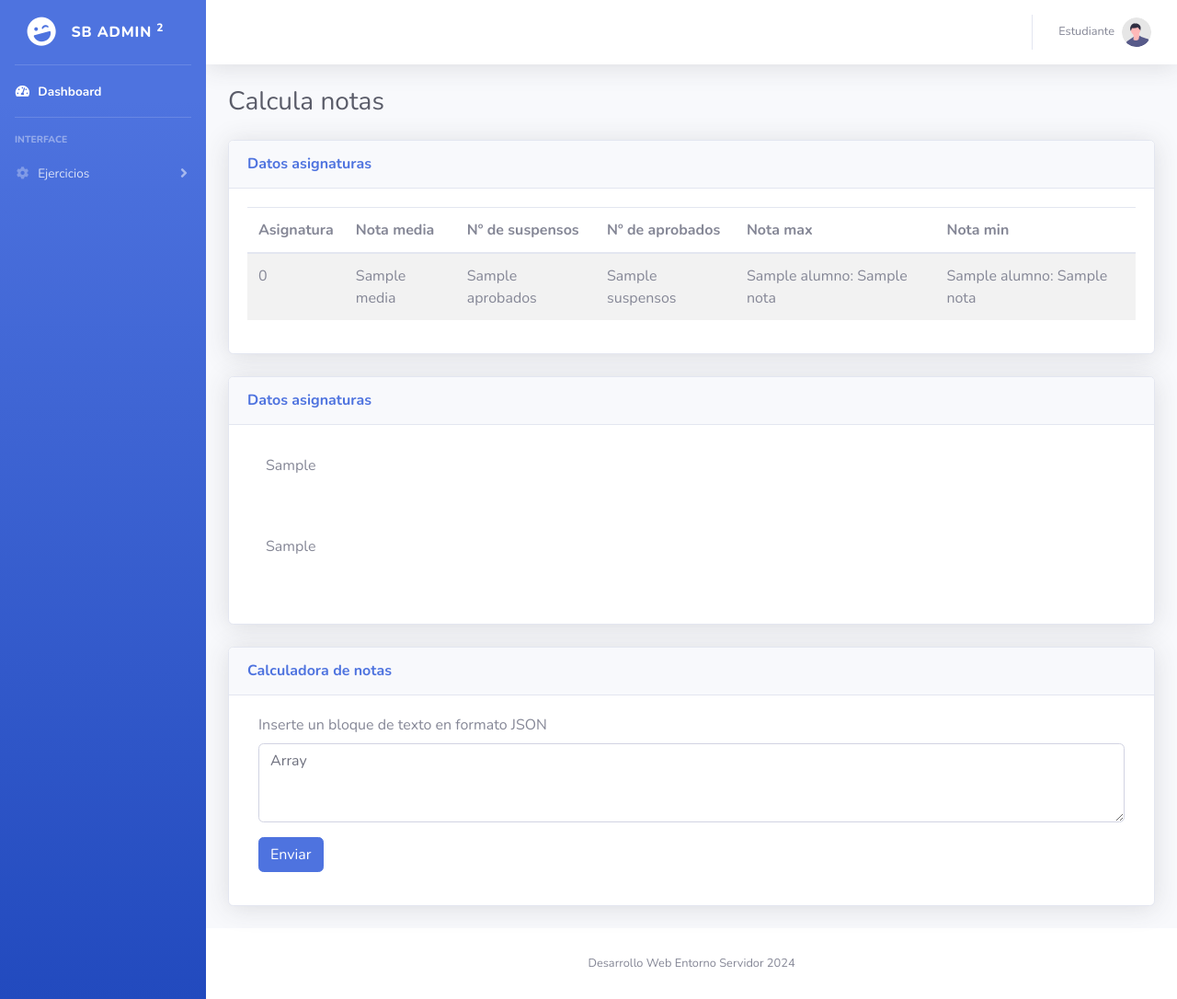
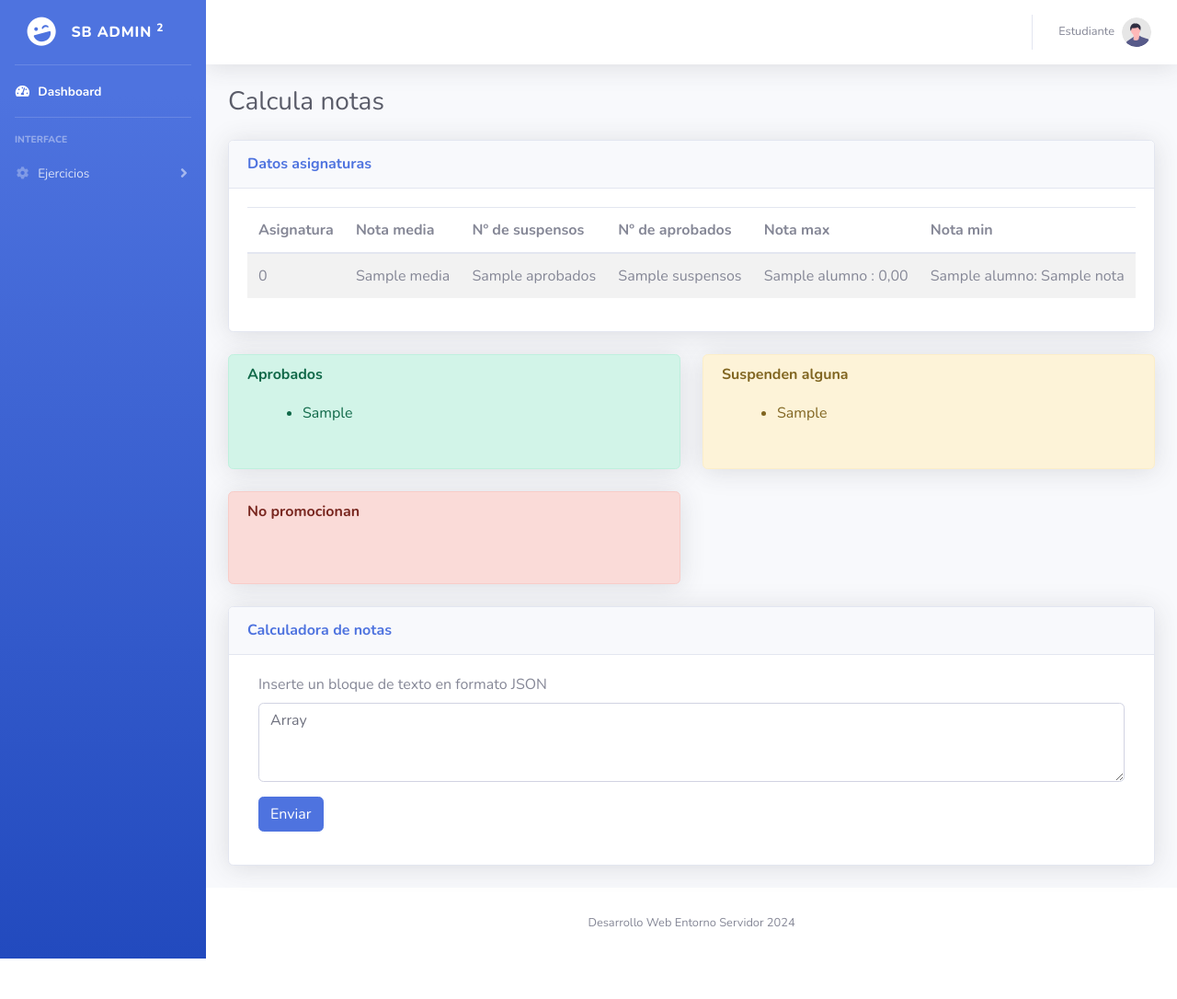
Before and after one commit to moronosoutotomas/proyecto-calculos-notas, a PHP site: template views/calculos-notas.tomas.view.php in a window 1280 px wide. Shown: the whole page at 92% size. After the commit the page ends 1042 px from the top, so only its background shows below. Run offline with PHP 8.4, Linux system fonts and the light colour scheme; the template is opened without the code that fills it: most values are stand-ins (such as "Sample title", 1, 10 or a date in 2020); data that the repository does not hold is empty.

Commit message:
Controlador bien, repasar bootstrap e intentar pulir vista

```diff
--- a/views/calculos-notas.tomas.view.php
+++ b/views/calculos-notas.tomas.view.php
@@ -33,7 +33,8 @@
                               <td><?php echo $datos['media']; ?></td>
                               <td><?php echo $datos['aprobados'] ?></td>
                               <td><?php echo $datos['suspensos'] ?></td>
-                              <td><?php echo $datos['max']['alumno'] ?>: <?php echo $datos['max']['nota'] ?></td>
+                              <td><?php echo $datos['max']['alumno'] ?>
+                                  : <?php echo number_format($datos['max']['nota'], 2, ',') ?></td>
                               <td><?php echo $datos['min']['alumno'] ?>: <?php echo $datos['min']['nota'] ?></td>
                           </tr>
                         <?php
@@ -53,41 +54,18 @@
 <!-- Row con listado de aprobados, con alguna suspensa y con los que no promocionan -->
 <div class="row">
   <?php
-  if (isset($data['resultado'])) {
+  if (isset($data['listados'])) {
     ?>
-      <div class="col-12">
-          <div class="card shadow mb-4">
-              <div class="card-header py-3 d-flex flex-row align-items-center justify-content-between">
-                  <h6 class="m-0 font-weight-bold text-primary">Datos asignaturas</h6>
-              </div>
+
+      <div class="col-12 col-lg-6">
+          <div class="alert alert-success card shadow mb-4">
+              <h6 class="m-0 font-weight-bold">Aprobados</h6>
               <div class="card-body"> <!-- Card con los aprobados -->
-                  <ul class="list-group list-group-flush">
+                  <ul>
                     <?php
                     foreach ($data['listados']['apruebanTodo'] as $alumno) {
                       ?>
-                        <li class="list-group-item"><?php echo $alumno; ?></li>
-                      <?php
-                    }
-                    ?>
-                  </ul>
-              </div>
-              <div class="card-body"> <!-- Card con los que suspenden alguna -->
-                  <ul class="list-group list-group-flush">
-                    <?php
-                    foreach ($data['listados']['suspendenAlguna'] as $alumno) {
-                      ?>
-                        <li class="list-group-item"><?php echo $alumno; ?></li>
-                      <?php
-                    }
-                    ?>
-                  </ul>
-              </div>
-              <div class="card-body"> <!-- Card con los que no promocionan -->
-                  <ul class="list-group list-group-flush">
-                    <?php
-                    foreach ($data['listados']['noPromocionan'] as $alumno) {
-                      ?>
-                        <li class="list-group-item"><?php echo $alumno; ?></li>
+                        <li><?php echo $alumno; ?></li>
                       <?php
                     }
                     ?>
@@ -95,6 +73,43 @@
               </div>
           </div>
       </div>
+
+
+      <div class="col-12 col-lg-6">
+          <div class="alert alert-warning card shadow mb-4">
+              <h6 class="m-0 font-weight-bold">Suspenden alguna</h6>
+              <div class="card-body"> <!-- Card con los que suspenden alguna -->
+                  <ul>
+                    <?php
+                    foreach ($data['listados']['suspendenAlguna'] as $alumno) {
+                      ?>
+                        <li><?php echo $alumno; ?></li>
+                      <?php
+                    }
+                    ?>
+                  </ul>
+              </div>
+          </div>
+      </div>
+
+
+      <div class="col-12 col-lg-6">
+          <div class="alert alert-danger card shadow mb-4">
+              <h6 class="m-0 font-weight-bold">No promocionan</h6>
+              <div class="card-body"> <!-- Card con los que no promocionan -->
+                  <ul>
+                    <?php
+                    foreach ($data['listados']['noPromocionan'] as $alumno) {
+                      ?>
+                        <li><?php echo $alumno; ?></li>
+                      <?php
+                    }
+                    ?>
+                  </ul>
+              </div>
+          </div>
+      </div>
+
     <?php
   }
   ?>
```
Also changed, not shown: controllers/calculos-notas.tomas.controller.php (+64 -15 lines).
